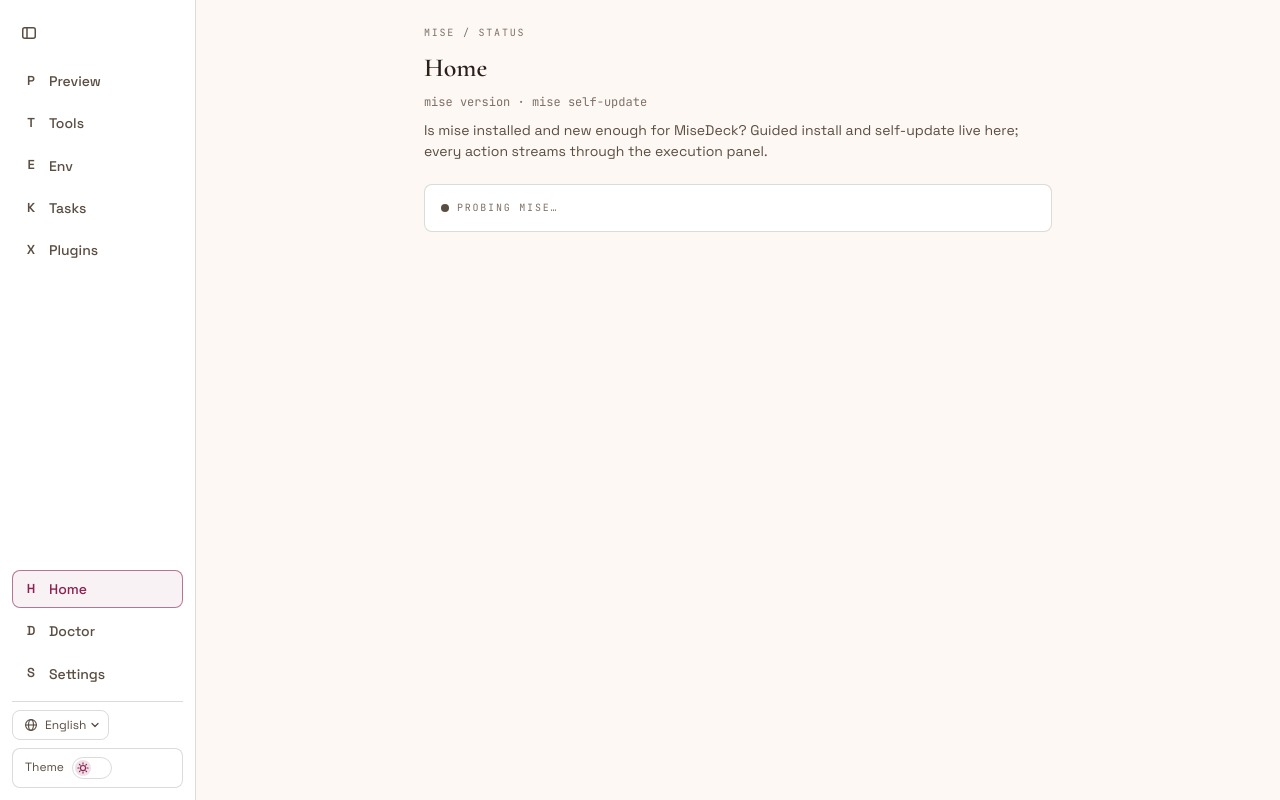
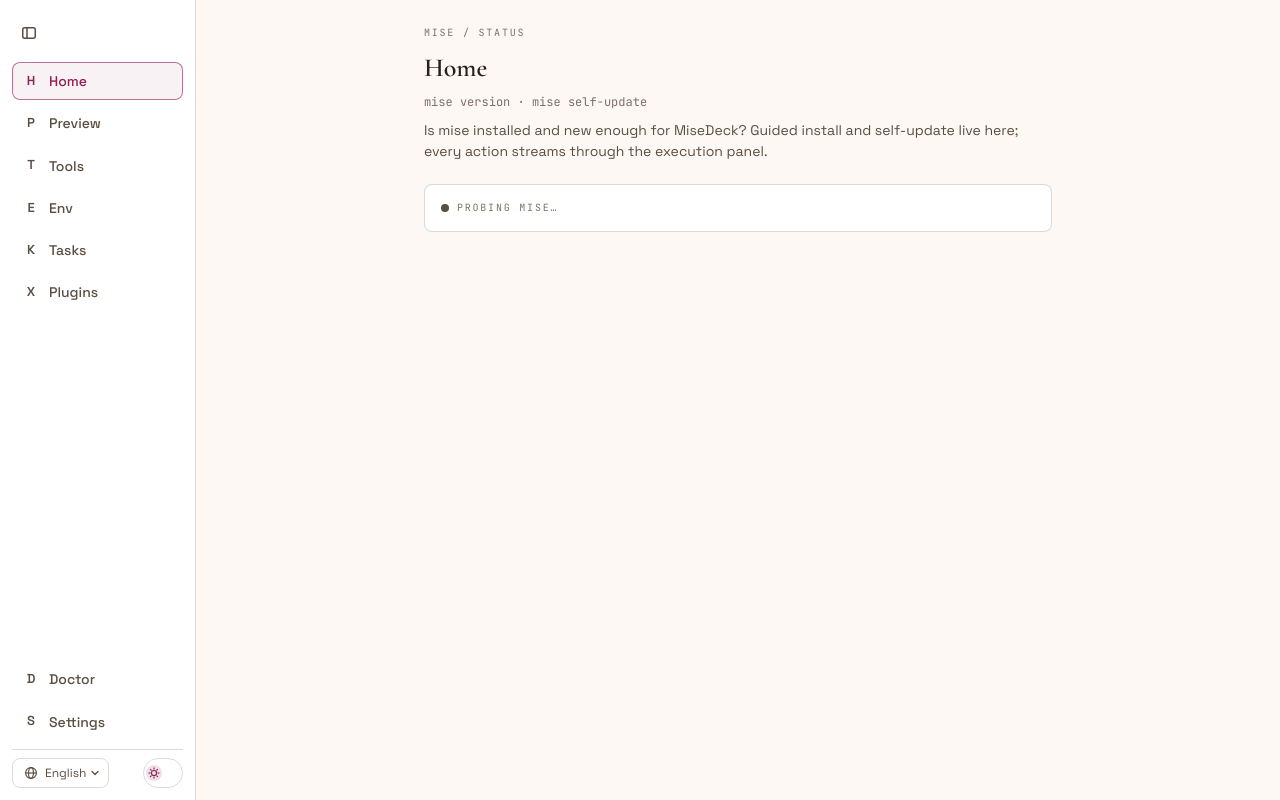
Before and after one commit to cherishfall/misedeck, a React (Vite) app in the folder misedeck/: page / in a window 1280 px wide. Built offline with nearby package versions, Linux system fonts and the light colour scheme.

Commit message:
Sidebar: move Home to nav head; theme pill goes inline, drops label+box (#62)

```diff
--- a/misedeck/src/components/LanguageSwitcher/LanguageSwitcher.module.css
+++ b/misedeck/src/components/LanguageSwitcher/LanguageSwitcher.module.css
@@ -64,7 +64,7 @@
 }
 
 .current {
-  max-width: 84px;
+  max-width: 67px;
   overflow: hidden;
   text-overflow: ellipsis;
 }
--- a/misedeck/src/components/PageShell/PageShell.module.css
+++ b/misedeck/src/components/PageShell/PageShell.module.css
@@ -141,7 +141,19 @@
   outline: none;
 }
 
-.footer,
+.footer {
+  display: flex;
+  flex-direction: row;
+  justify-content: space-between;
+  align-items: center;
+  gap: var(--space-2);
+  padding-top: var(--space-2);
+  border-top: 1px solid var(--line);
+}
+
+/* Collapsed rail: a horizontal row is physically impossible (39px of
+ * usable inner width vs. two 38px icon controls), so the controls stay
+ * stacked. Both remain reachable (ui-ux-rules.md:27). */
 .footerCollapsed {
   display: flex;
   flex-direction: column;
--- a/misedeck/src/components/PageShell/PageShell.tsx
+++ b/misedeck/src/components/PageShell/PageShell.tsx
@@ -179,6 +179,7 @@
 // Every item carries a tooltip naming its destination in BOTH expanded and
 // collapsed states, so the icon's meaning is always discoverable.
 const NAV_ITEMS = [
+  { path: "/", labelKey: I18N_KEYS.nav.home, glyph: "H" },
   { path: "/preview", labelKey: I18N_KEYS.preview.nav, glyph: "P" },
   { path: "/tools", labelKey: I18N_KEYS.nav.tools, glyph: "T" },
   { path: "/env", labelKey: I18N_KEYS.nav.env, glyph: "E" },
@@ -187,7 +188,6 @@
 ];
 
 const BOTTOM_ITEMS = [
-  { path: "/", labelKey: I18N_KEYS.nav.home, glyph: "H" },
   { path: "/doctor", labelKey: I18N_KEYS.nav.doctor, glyph: "D" },
   { path: "/settings", labelKey: I18N_KEYS.nav.settings, glyph: "S" },
 ];
--- a/misedeck/src/components/ThemeSwitcher/ThemeSwitcher.module.css
+++ b/misedeck/src/components/ThemeSwitcher/ThemeSwitcher.module.css
@@ -1,37 +1,19 @@
 /* Theme switcher — two-state light / dark pill styled after the
  * mise.jdx.dev sun/moon sliding knob (#54), permanent home in the
- * sidebar footer (#38). The knob carries the sun (light) or moon
+ * sidebar footer (#38). The pill dropped its outer box and text label
+ * (issue #62) and now IS the whole control; it shares a 30px row height
+ * with the language trigger. The knob carries the sun (light) or moon
  * (dark) icon and slides across the track; every color comes from
  * tokens.css. */
 
-.switcher {
-  display: flex;
-  align-items: center;
-  flex-wrap: wrap;
-  gap: var(--space-1) var(--space-2);
-  padding: var(--space-2) var(--space-3);
-  border: 1px solid var(--line);
-  border-radius: var(--radius-panel);
-  background: var(--panel);
-  font-family: var(--font-ui);
-  font-size: var(--size-data);
-  font-weight: 400;
-  letter-spacing: normal;
-  text-transform: none;
-}
-
-.label {
-  color: var(--dim);
-}
-
-/* The pill: a 40×22 track with a 16px knob that slides 18px to the
+/* The pill: a 40×30 track with a 16px knob that slides 18px to the
  * right in dark mode — the mise.jdx.dev appearance switch geometry. */
 .pill {
   position: relative;
   display: inline-flex;
   align-items: center;
   width: 40px;
-  height: 22px;
+  height: 30px;
   padding: 2px;
   border: 1px solid var(--line);
   border-radius: 999px;
--- a/misedeck/src/components/ThemeSwitcher/ThemeSwitcher.tsx
+++ b/misedeck/src/components/ThemeSwitcher/ThemeSwitcher.tsx
@@ -47,12 +47,6 @@
   }
 
   return (
-    <div
-      className={styles.switcher}
-      role="group"
-      aria-label={t(I18N_KEYS.theme.switcherLabel)}
-    >
-      <span className={styles.label}>{t(I18N_KEYS.theme.switcherLabel)}</span>
     <button
       type="button"
       className={styles.pill}
@@ -66,7 +60,6 @@
         <ThemeIcon theme={theme} />
       </span>
     </button>
-    </div>
   );
 }
 
```
Lines whose indentation alone changed are shown as unchanged.
